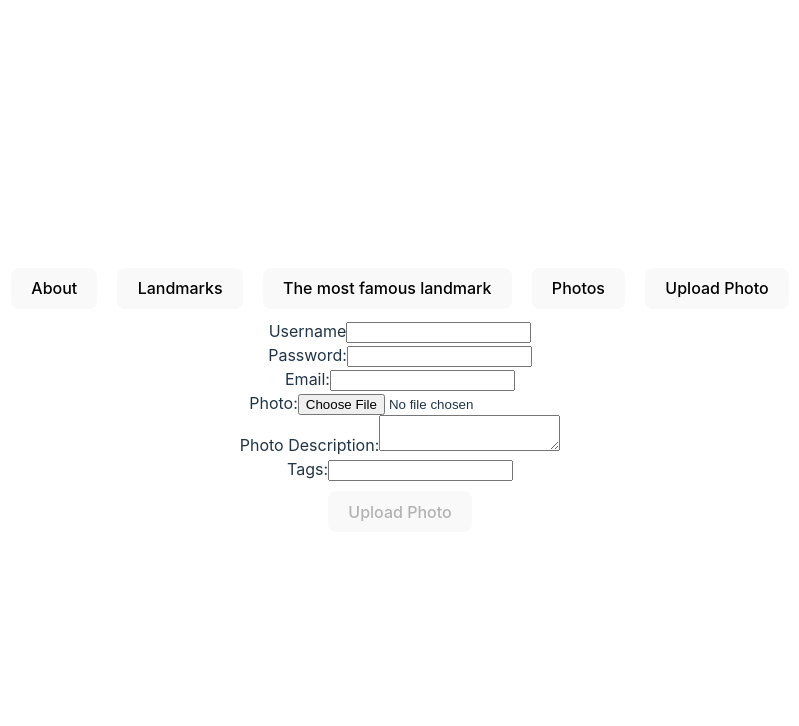
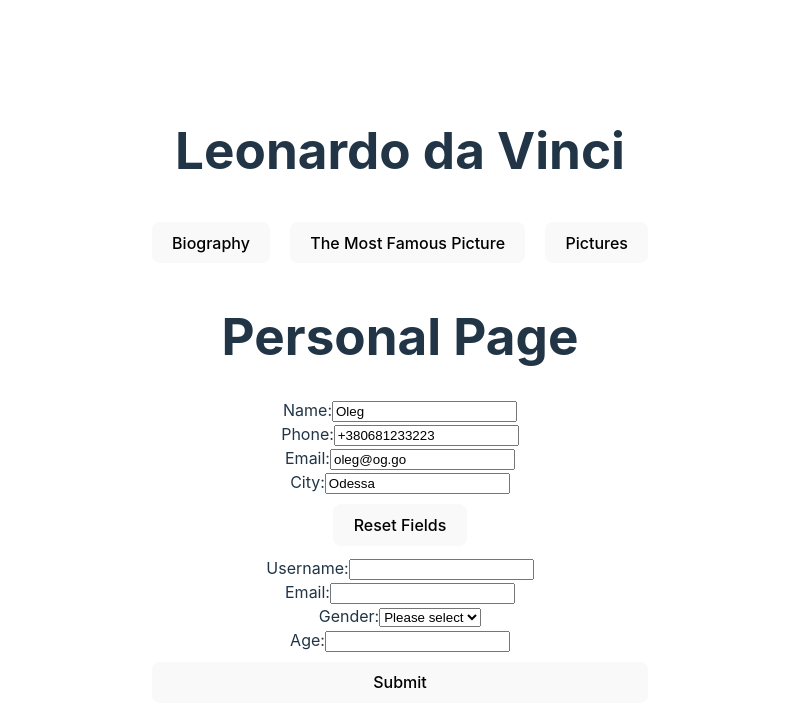
Before and after one commit to nikitaGrynch/vite-react, a React (Vite) app: page /upload-photo in a window 1280 px wide. Shown: the top 726 px of the page, without its empty margins (240-1039 px from the left). Built offline with nearby package versions, Linux system fonts and the light colour scheme.

Commit message:
painter, personalPage, registrationForm

```diff
--- a/src/App.tsx
+++ b/src/App.tsx
@@ -30,6 +30,9 @@ import FavPet from "./components/HWs/FavPet";
 import FootballClub from "./components/HWs/FootballClub/FootballClub";
 import MagicEightBall from "./components/HWs/MagicEightBall";
 import City from "./components/HWs/City/City";
+import Painter from "./components/HWs/Painter/Painter";
+import PersonalPage from "./components/HWs/PersonalPage";
+import RegistrationForm from "./components/HWs/RegistrationForm";
 
 function Test() {
   return React.createElement(
@@ -56,7 +59,10 @@ function App() {
   };
   return (
     <>
-    <City />
+    <Painter />
+    <PersonalPage />
+    <RegistrationForm />
+    {/* <City /> */}
       {/* <FootballClub />
       <MagicEightBall /> */}
       {/* <FavFilm
--- /dev/null
+++ b/src/components/HWs/Painter/Painter.tsx
@@ -0,0 +1,26 @@
+import React from 'react'
+import { Link, Route, Routes } from 'react-router-dom'
+import PainterBio from './PainterBio'
+import PainterTheMostFamousPic from './PainterTheMostFamousPic'
+import PainterPics from './PainterPics'
+import { PainterData } from '../../../data/data'
+
+function Painter() {
+  return (
+    <div>
+        <h1>{PainterData.name}</h1>
+        <div>
+        <Link to="/bio" state={{bio: PainterData.biography}}><button>Biography</button></Link>
+        <Link to="/the-most-famous-pic" state={{theMostFamousPic: PainterData.theMostFamousPicture}}><button>The Most Famous Picture</button></Link>
+        <Link to="/pics" state={{pics: PainterData.pictures}}><button>Pictures</button></Link>
+        <Routes>
+            <Route path="/bio" Component={PainterBio}></Route>
+            <Route path="/the-most-famous-pic" Component={PainterTheMostFamousPic}></Route>
+            <Route path="/pics" Component={PainterPics}></Route>
+        </Routes>
+        </div>
+    </div>
+  )
+}
+
+export default Painter
--- /dev/null
+++ b/src/components/HWs/Painter/PainterBio.tsx
@@ -0,0 +1,15 @@
+import React, { useState } from 'react'
+import { useLocation } from 'react-router-dom';
+
+function PainterBio() {
+    const [state, setState] = useState(useLocation().state);
+  return (
+    <div>
+        <p>
+            {state.bio}
+        </p>
+    </div>
+  )
+}
+
+export default PainterBio
--- /dev/null
+++ b/src/components/HWs/Painter/PainterPics.tsx
@@ -0,0 +1,24 @@
+import React, { useState } from "react";
+import { useLocation } from "react-router-dom";
+
+function PainterPics() {
+  const [state, setState] = useState(useLocation().state);
+
+  return (
+    <div>
+      <h2>Pictures</h2>
+      <div style={{ display: "flex", flexWrap: "wrap", justifyContent: "center" }}>
+        {state.pics.map((pic: any, index: number) => {
+          return (
+            <div style={{ display: "flex", flexDirection: "column", margin: "20px" }}  key={index}>
+              <h3>{pic.name}</h3>
+              <img style={{height: "300px"}} src={pic.photo} alt={pic.name} />
+            </div>
+          );
+        })}
+      </div>
+    </div>
+  );
+}
+
+export default PainterPics;
--- /dev/null
+++ b/src/components/HWs/Painter/PainterTheMostFamousPic.tsx
@@ -0,0 +1,15 @@
+import React, { useState } from 'react'
+import { useLocation } from 'react-router-dom';
+
+function PainterTheMostFamousPic() {
+    const [state, setState] = useState(useLocation().state);
+
+  return (
+    <div>
+        <h2>{state.theMostFamousPic.name}</h2>
+        <img style={{height: "400px"}} src={state.theMostFamousPic.photo} alt={state.theMostFamousPic.name} />
+    </div>
+  )
+}
+
+export default PainterTheMostFamousPic
--- /dev/null
+++ b/src/components/HWs/PersonalPage.tsx
@@ -0,0 +1,66 @@
+import React, { useState } from "react";
+import { PersonalPageDefaultValues } from "../../data/data";
+
+function PersonalPage() {
+  const defaultValues = PersonalPageDefaultValues;
+  const [name, setName] = useState(defaultValues.name);
+  const [phone, setPhone] = useState(defaultValues.phone);
+  const [email, setEmail] = useState(defaultValues.email);
+  const [city, setCity] = useState(defaultValues.city);
+
+  const resetFields = () => {
+    setName(defaultValues.name);
+    setPhone(defaultValues.phone);
+    setEmail(defaultValues.email);
+    setCity(defaultValues.city);
+  };
+
+  return (
+    <div>
+      <h1>Personal Page</h1>
+      <form>
+        <label>
+          Name:
+          <input
+            type="text"
+            value={name}
+            onChange={(e) => setName(e.target.value)}
+          />
+        </label>
+        <br />
+        <label>
+          Phone:
+          <input
+            type="text"
+            value={phone}
+            onChange={(e) => setPhone(e.target.value)}
+          />
+        </label>
+        <br />
+        <label>
+          Email:
+          <input
+            type="text"
+            value={email}
+            onChange={(e) => setEmail(e.target.value)}
+          />
+        </label>
+        <br />
+        <label>
+          City:
+          <input
+            type="text"
+            value={city}
+            onChange={(e) => setCity(e.target.value)}
+          />
+        </label>
+        <br />
+        <button type="button" onClick={resetFields}>
+          Reset Fields
+        </button>
+      </form>
+    </div>
+  );
+}
+
+export default PersonalPage;
--- /dev/null
+++ b/src/components/HWs/RegistrationForm.tsx
@@ -0,0 +1,114 @@
+import React, { useState } from 'react'
+
+interface IErrors{
+    username: string,
+    email: string,
+    gender: string,
+    age: string
+}
+
+function RegistrationForm() {
+    const [username, setUsername] = useState('');
+  const [email, setEmail] = useState('');
+  const [gender, setGender] = useState('');
+  const [age, setAge] = useState('');
+  const [errors, setErrors] = useState<IErrors>(Object);
+
+  function handleUsernameChange(event: any) {
+    setUsername(event.target.value);
+  }
+
+  function handleEmailChange(event: any) {
+    setEmail(event.target.value);
+  }
+
+  function handleGenderChange(event: any) {
+    setGender(event.target.value);
+  }
+
+  function handleAgeChange(event: any) {
+    setAge(event.target.value);
+  }
+
+  function handleSubmit(event: any) {
+    event.preventDefault();
+    const errors: IErrors = {
+        username: "",
+        email: "",
+        gender: "",
+        age: ""
+    };
+
+    if (!username) {
+      errors.username = 'Username cannot be empty';
+    } else if (username.length < 3) {
+      errors.username = 'Username length must be more than 3 symbols';
+    }
+
+    if (!email) {
+      errors.email = 'Email cannot be empty';
+    } else if (!/^\S+@\S+\.\S+$/.test(email)) {
+      errors.email = 'Invalid email';
+    }
+
+    if (!gender) {
+      errors.gender = 'Select a gender';
+    }
+
+    if (!age) {
+      errors.age = 'Age cannot be empty';
+    } else if (isNaN(parseInt(age))) {
+      errors.age = 'Age is a number';
+    } else if (parseInt(age) < 18) {
+      errors.age = 'You must be older than 18';
+    }
+
+    if (Object.keys(errors).length === 0) {
+      console.log('Registration success!');
+      console.log({
+        username: username,
+        email: email,
+        gender: gender,
+        age: age
+      })
+    } else {
+      setErrors(errors);
+
+    }
+  }
+
+  return (
+    <form onSubmit={handleSubmit}>
+        <div style={{display: 'flex', flexDirection: 'column'}}>
+      <label>
+        Username:
+        <input type="text" name="username" value={username} onChange={handleUsernameChange} required />
+        {errors.username ? <div style={{color: "red"}}>{errors.username}</div> : null}
+      </label>
+      <label>
+        Email:
+        <input type="email" name="email" value={email} onChange={handleEmailChange} required />
+        {errors.email ? <div style={{color: "red"}}>{errors.email}</div> : null}
+      </label>
+      <label>
+        Gender:
+        <select name="gender" value={gender} onChange={handleGenderChange} required>
+          <option value="">Please select</option>
+          <option value="male">Male</option>
+          <option value="female">Female</option>
+          <option value="non-binary">Non-binary</option>
+        </select>
+        {errors.gender ? <div style={{color: "red"}}>{errors.gender}</div> : null}
+      </label>
+      <label>
+        Age:
+        <input type="number" name="age" value={age} onChange={handleAgeChange} required />
+        {errors.age ? <div style={{color: "red"}}>{errors.age}</div> : null}
+      </label>
+      <button type="submit">Submit</button>
+      </div>
+    </form>
+  );
+}
+
+export default RegistrationForm
--- a/src/data/data.ts
+++ b/src/data/data.ts
@@ -179,7 +179,7 @@ export const CityData = {
       "https://upload.wikimedia.org/wikipedia/commons/5/53/Потьомкінські_сходи_11.jpg",
       "https://holeinthedonut.com/wp-content/uploads/2017/10/Ukraine-Odessa-looking-up-Potemkin-Stairs-from-foot-of-wharf-with-funicular-at-left.jpg",
       "https://images.fineartamerica.com/images/artworkimages/medium/2/potemkin-stairs-fabrizio-troiani.jpg",
-      "https://live.staticflickr.com/3400/3505843874_f96f5cb9ff_b.jpg"
+      "https://live.staticflickr.com/3400/3505843874_f96f5cb9ff_b.jpg",
     ],
   },
   landmarks: [
@@ -190,8 +190,7 @@ export const CityData = {
     },
     {
       name: "Derybasivska Street",
-      photo:
-        "https://ukrainetour.com/chumak/voyage/2019/11/OdessaDeribas.jpg",
+      photo: "https://ukrainetour.com/chumak/voyage/2019/11/OdessaDeribas.jpg",
     },
     {
       name: "Odessa Catacombs",
@@ -205,6 +204,48 @@ export const CityData = {
     "https://cdnn21.img.ria.ru/images/07e6/0b/1e/1835228089_127:0:3551:1926_1920x0_80_0_0_148fbcec2ecc22174257958b0935725d.jpg",
     "https://uniqa.ua/content/news/002000-003000/_sm2_2151.jpg",
     "https://sofitel.accor.com/destinations/imagerie/odessa-overview-1400x788-1-88d9_1400x788.jpg",
-    "https://static.mk.ru/upload/entities/2022/12/29/22/articles/facebookPicture/9e/55/f9/24/d0fcaa6d928d1d516e80dda78122fc10.jpg"
+    "https://static.mk.ru/upload/entities/2022/12/29/22/articles/facebookPicture/9e/55/f9/24/d0fcaa6d928d1d516e80dda78122fc10.jpg",
   ],
 };
+
+export const PainterData = {
+  name: "Leonardo da Vinci",
+  photo:
+    "https://cdn.britannica.com/06/200006-131-ABB681CF/Leonardo-da-Vinci-Italian-Renaissance-Florence-Engraving-1500.jpg",
+  biography:
+    "Leonardo da Vinci was an Italian polymath of the Renaissance whose areas of interest included invention, painting, sculpting, architecture, science, music, mathematics, engineering, literature, anatomy, geology, astronomy, botany, writing, history, and cartography. He is widely considered to be one of the greatest artists of all time and perhaps the most diversely talented person ever to have lived.",
+  theMostFamousPicture: {
+    name: "Mona Lisa",
+    photo:
+      "https://upload.wikimedia.org/wikipedia/commons/thumb/e/ec/Mona_Lisa%2C_by_Leonardo_da_Vinci%2C_from_C2RMF_retouched.jpg/1200px-Mona_Lisa%2C_by_Leonardo_da_Vinci%2C_from_C2RMF_retouched.jpg",
+  },
+  pictures: [
+    {
+      name: "The Last Supper",
+      photo:
+        "https://upload.wikimedia.org/wikipedia/commons/thumb/2/22/The-Last-Supper-Restored-Da-Vinci_32x16.jpg/2560px-The-Last-Supper-Restored-Da-Vinci_32x16.jpg",
+    },
+    {
+      name: "Annunciation",
+      photo:
+        "https://upload.wikimedia.org/wikipedia/commons/f/f7/Annunciation_-_Google_Art_Project.jpg",
+    },
+    {
+      name: "The Vitruvian Man",
+      photo:
+        "https://upload.wikimedia.org/wikipedia/commons/2/22/Da_Vinci_Vitruve_Luc_Viatour.jpg",
+    },
+    {
+      name: "The Baptism of Christ",
+      photo:
+        "https://upload.wikimedia.org/wikipedia/commons/8/8e/The_Baptism_of_Christ_%28Verrocchio_%26_Leonardo%29.jpg",
+    },
+  ],
+};
+
+export const PersonalPageDefaultValues = {
+  name: "Oleg",
+  phone: "+380681233223",
+  email: "oleg@og.go",
+  city: "Odessa",
+};
```
